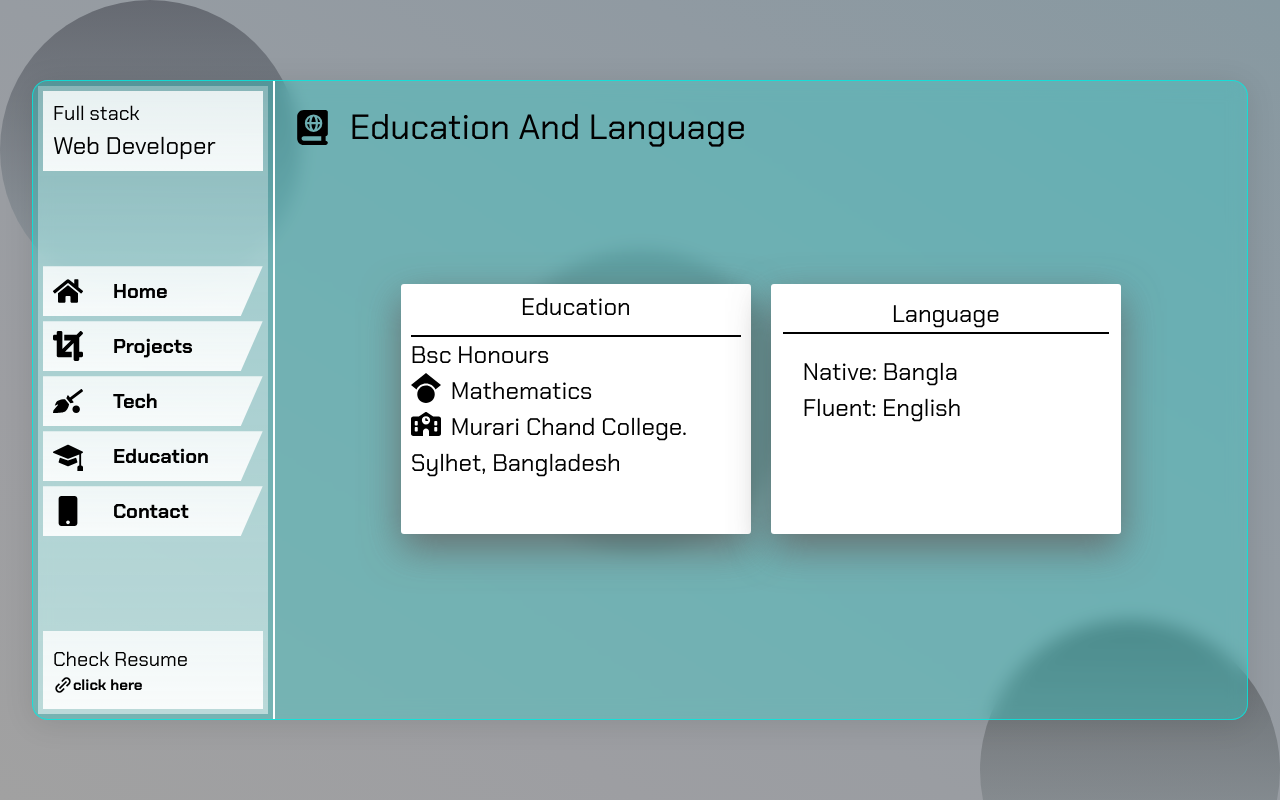
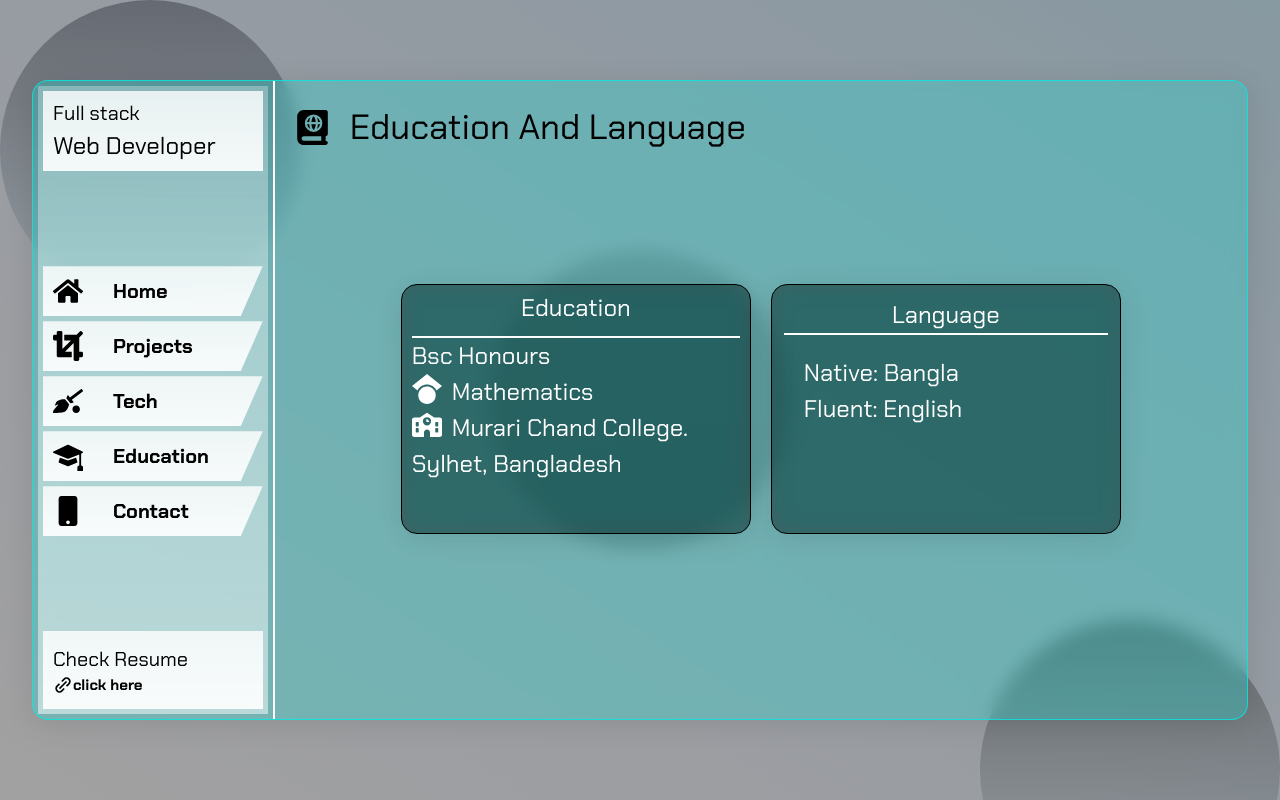
Before and after one commit to mahfuz-ta09/my-portfolio-website, a Next.js app: page /education in a window 1280 px wide. Built offline with nearby package versions, Linux system fonts and the light colour scheme.

Commit message:
background color changed

```diff
--- a/src/app/(withnavbar)/education/page.tsx
+++ b/src/app/(withnavbar)/education/page.tsx
@@ -2,6 +2,7 @@ import "@/css/Education/Education.css"
 import { faGoogleScholar } from "@fortawesome/free-brands-svg-icons"
 import { faBookAtlas, faSchool } from "@fortawesome/free-solid-svg-icons"
 import { FontAwesomeIcon } from "@fortawesome/react-fontawesome"
+
 
 
 const EducationPage = () => {
--- a/src/css/Education/Education.css
+++ b/src/css/Education/Education.css
@@ -39,9 +39,14 @@
     justify-content: start;
     flex-direction: column;
     gap: 10px;
-    color: black;
-    background: white;
-    box-shadow: 0 14px 38px rgba(99, 96, 96, 0.8);
+    color: white;
+
+    background: rgba(0, 0, 0, 0.45);
+    border-radius: 16px;
+    box-shadow: 0 4px 30px rgba(0, 0, 0, 0.1);
+    backdrop-filter: blur(11.1px);
+    -webkit-backdrop-filter: blur(11.1px);
+    border: 1px solid rgba(0, 0, 0, 1);
 }
 
 .lan{
@@ -53,9 +58,14 @@
     align-items: center;
     justify-content: start;
     flex-direction: column;
-    color: black;
-    background: white;
-    box-shadow: 0 14px 38px rgba(99, 96, 96, 0.8);
+    color: white;
+
+    background: rgba(0, 0, 0, 0.45);
+    border-radius: 16px;
+    box-shadow: 0 4px 30px rgba(0, 0, 0, 0.1);
+    backdrop-filter: blur(11.1px);
+    -webkit-backdrop-filter: blur(11.1px);
+    border: 1px solid rgba(0, 0, 0, 1);
 }
 
 .edu-details{
@@ -64,7 +74,7 @@
     align-items: start;
     justify-content: start;
     gap: 0px;
-    border-top: 2px solid black;
+    border-top: 2px solid white;
     width: 100%;
 }
 
@@ -79,7 +89,7 @@
 .details-1-icon{
     width: 30px;
     height: 30px;
-    color: black;
+    color: white;
 }
 
 .lan-det{
@@ -90,7 +100,7 @@
     align-items: start;
     justify-content: start;
     padding: 20px;
-    border-top: 2px solid black;
+    border-top: 2px solid white;
 }
 @media screen and (max-width:1050px) {
     .education-container{
--- a/src/css/Home/Home.css
+++ b/src/css/Home/Home.css
@@ -69,7 +69,6 @@
 }
 
 .profile-pic{
-    /* clip-path: polygon(100% 0, 100% 50%, 71% 50%, 71% 100%, 0 100%, 0% 60%, 0 0); */
     border: 1px solid black;
     padding: 3px;
     width: 300px;
```
Also changed, not shown: src/css/Contact/Contact.css (+11 -2 lines), src/css/Projects/Projects.css (+8 -2 lines). Lines whose indentation alone changed are shown as unchanged.
